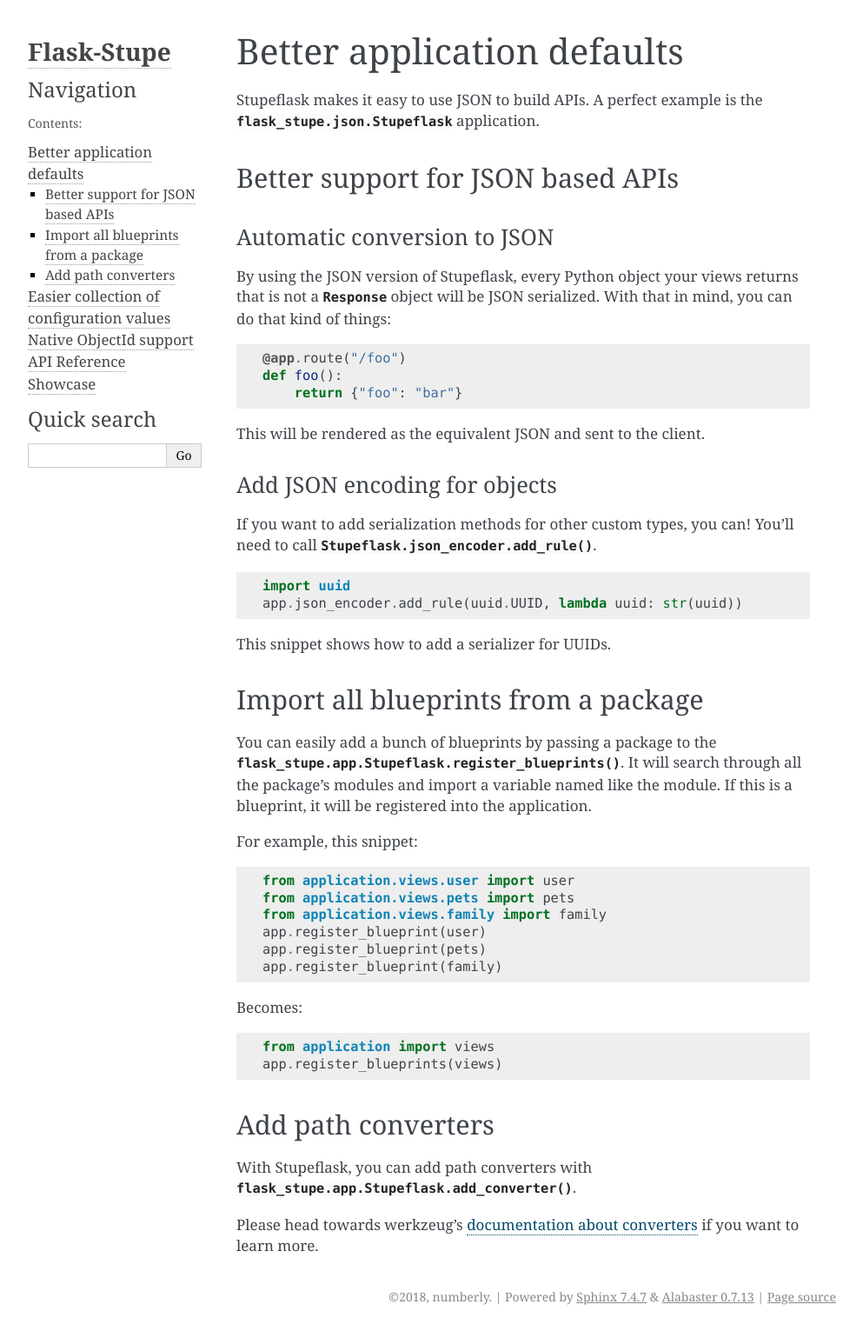
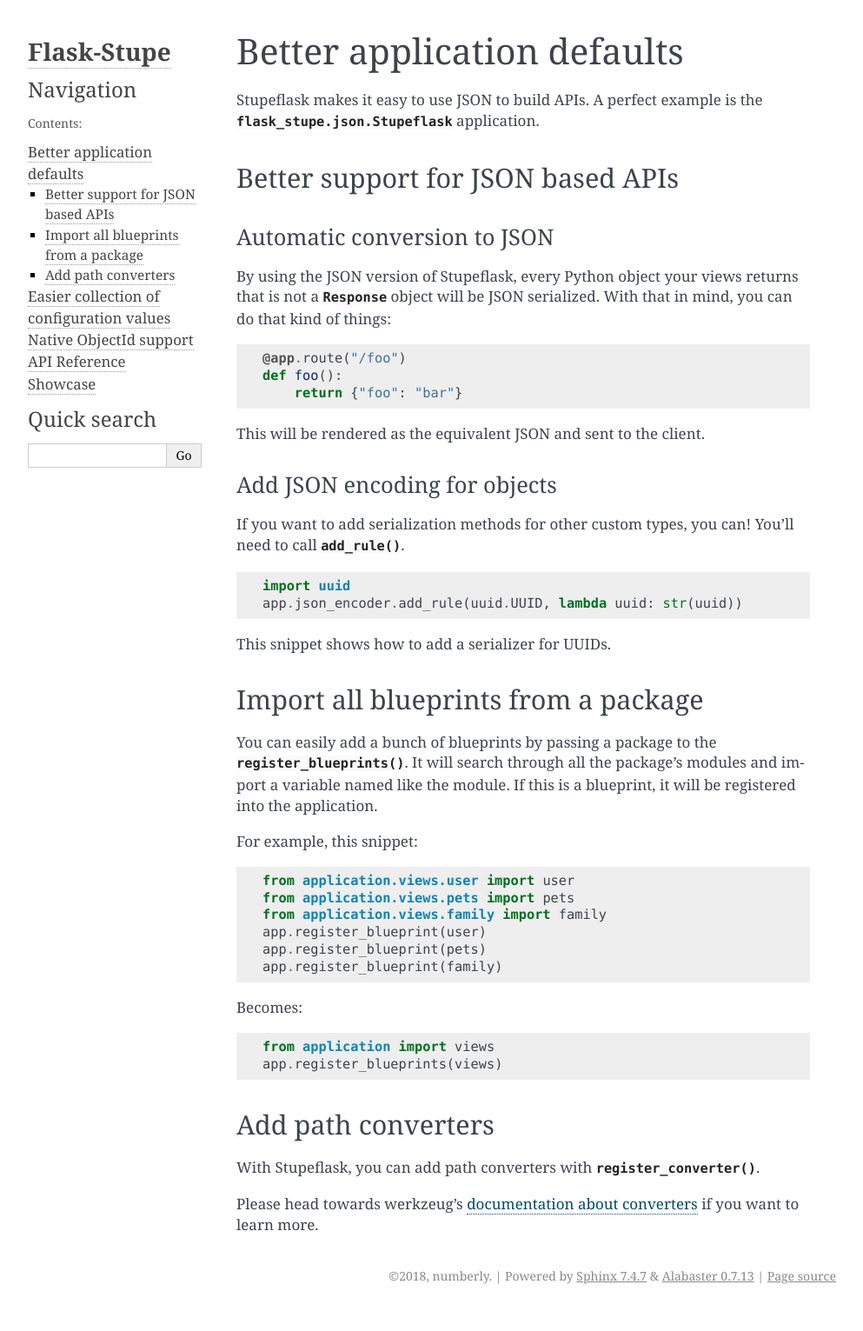
Before and after one commit to numberly/flask-stupe, a Sphinx documentation site: the page built from docs/source/application.rst, in a window 1280 px wide. Shown: the whole page at 87% size, without its empty margins (148-1141 px from the left). Built offline with Sphinx 7.4.7, drawn with Linux system fonts in a browser that asks for light colours; after the commit the page ends 1507 px from its top, so only the background shows below that.

Commit message:
Only display last part of reference links

```diff
--- a/docs/source/application.rst
+++ b/docs/source/application.rst
@@ -27,7 +27,7 @@
 -----------------------------
 
 If you want to add serialization methods for other custom types, you can!
-You'll need to call :meth:`Stupeflask.json_encoder.add_rule`.
+You'll need to call :meth:`~flask_stupe.json.JSONEncoder.add_rule`.
 
 .. code-block:: python
 
@@ -41,7 +41,7 @@
 ====================================
 
 You can easily add a bunch of blueprints by passing a package to the
-:meth:`flask_stupe.app.Stupeflask.register_blueprints`. It will search through
+:meth:`~flask_stupe.app.Stupeflask.register_blueprints`. It will search through
 all the package's modules and import a variable named like the module. If this
 is a blueprint, it will be registered into the application.
 
@@ -67,7 +67,7 @@
 ===================
 
 With Stupeflask, you can add path converters with
-:meth:`flask_stupe.app.Stupeflask.add_converter`.
+:meth:`~flask_stupe.app.Stupeflask.register_converter`.
 
 Please head towards werkzeug's `documentation about converters`_ if you want to
 learn more.
--- a/docs/source/objectid.rst
+++ b/docs/source/objectid.rst
@@ -20,9 +20,9 @@
 Marshmallow field
 =================
 
-Stupeflask features a field (:class:`flask_stupe.fields.ObjectId`)
+Stupeflask features a field (:class:`~flask_stupe.fields.ObjectId`)
 for ObjectIds.
 
 If the `bson` module exists (for example if you're using MongoDB), you can
-use it with :func:`flask_stupe.validation.schema_required`. It allows to
+use it with :func:`~flask_stupe.validation.schema_required`. It allows to
 automaticaly cast indicated fields from string to ObjectId.
```
